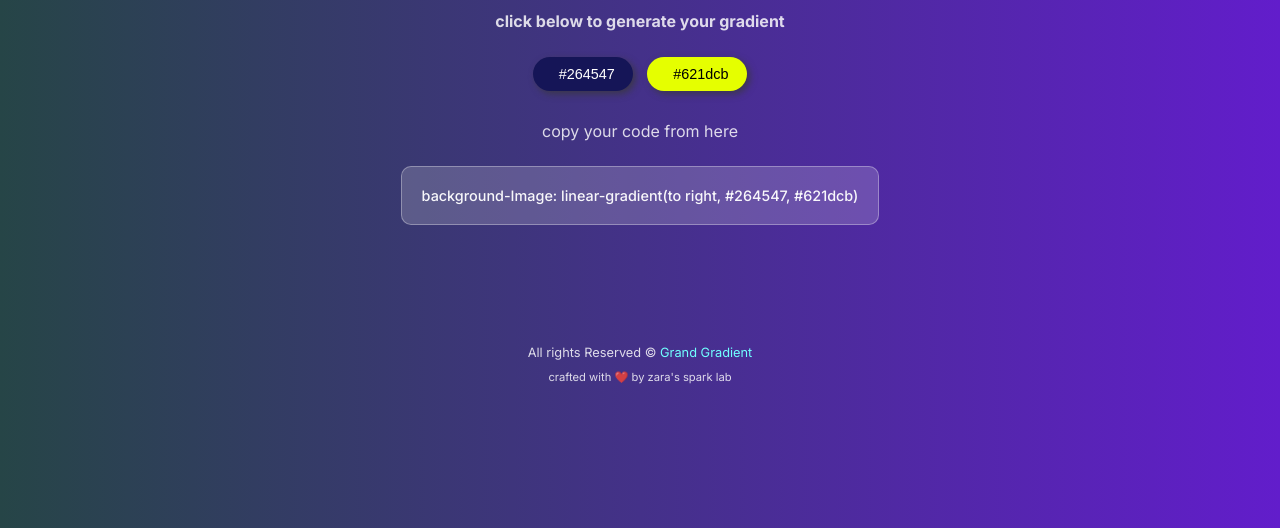
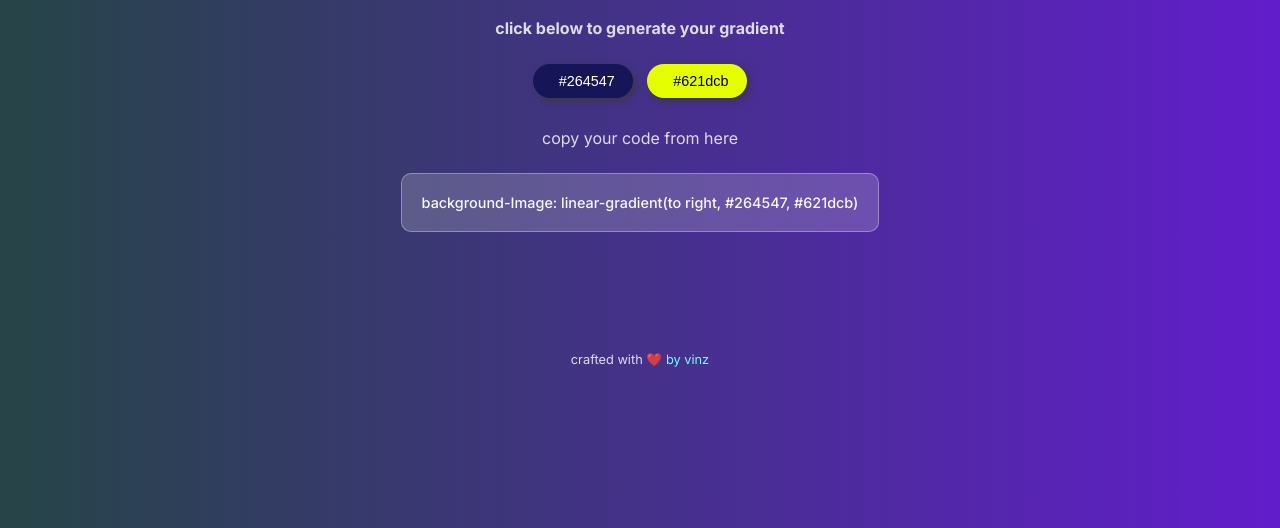
Before and after one commit to Its-Vinz/GradientCSS, a plain HTML site: page index.html in a window 1280 px wide. Shown: the part 272-800 px from the top of the page. Drawn offline with Linux system fonts and the light colour scheme.

Commit message:
Update index.html

```diff
--- a/index.html
+++ b/index.html
@@ -23,10 +23,7 @@
         </section>
 
         <footer>
-            <p> All rights Reserved &copy; <a href="#">Grand Gradient</a> </p>
-            <div class="credits">
-                crafted with ❤️ by zara's spark lab
-            </div>
+            <p> crafted with ❤️ <a href="https://github.com/Its-Vinz">by vinz</a> </p>
         </footer>
 
     </div>
```
